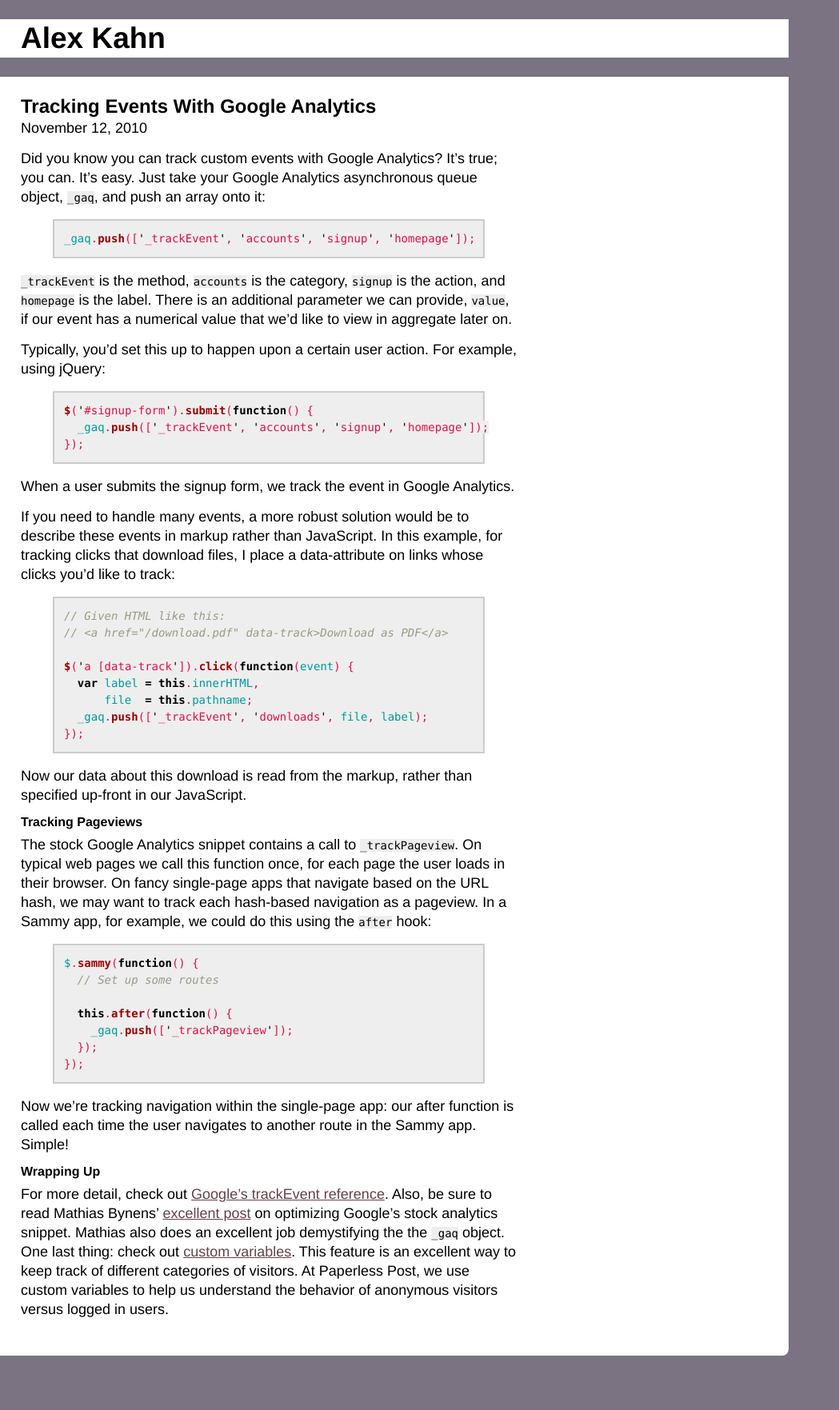
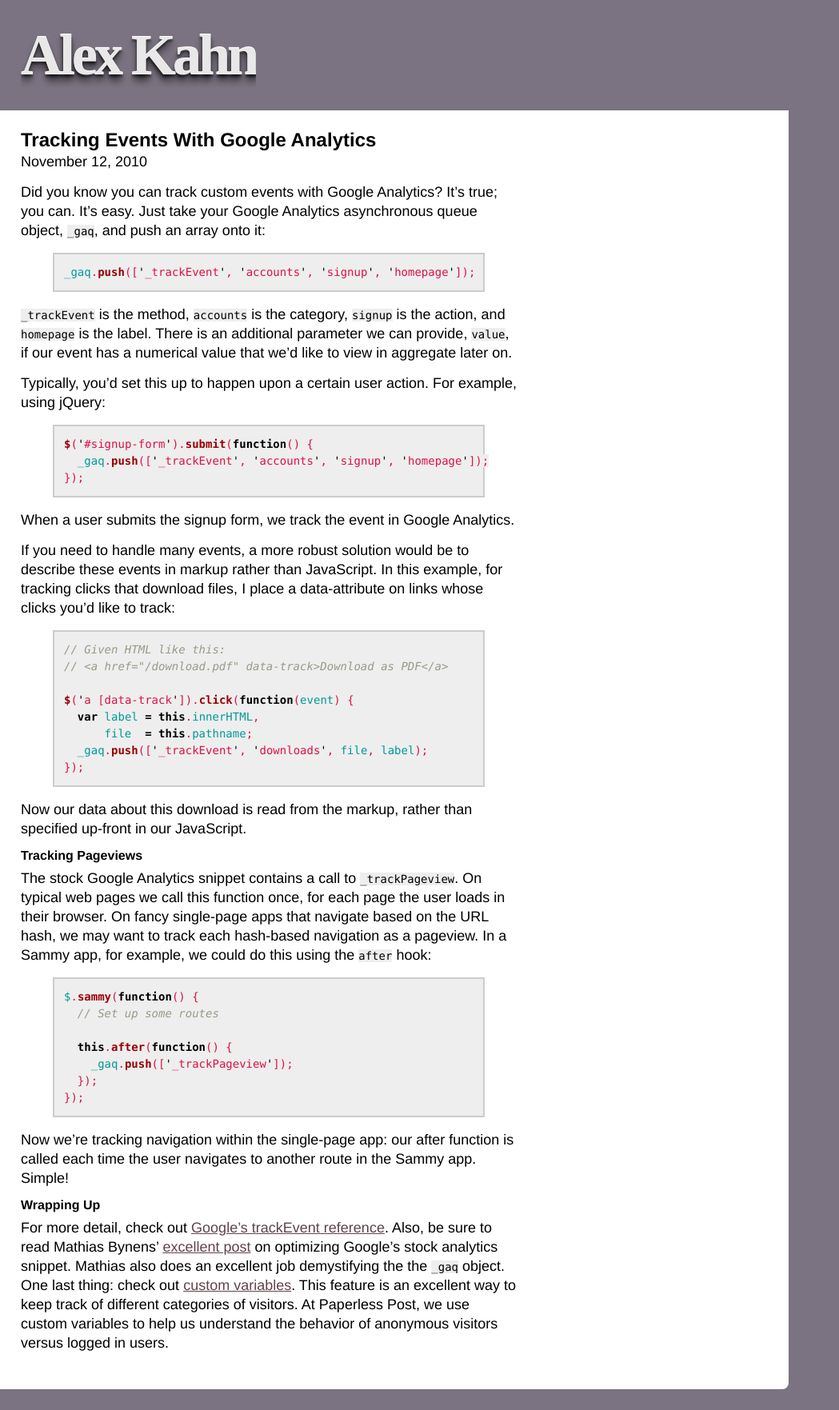
Before and after one commit to akahn/akahn.net, a Jekyll site: the page built from _posts/2010-11-12-tracking-events-with-google-analytics.markdown, in a window 1280 px wide. Shown: the whole page at 80% size, without its empty margins (0-1049 px from the left). Built offline with Jekyll 4.4.1, drawn with Linux system fonts in a browser that asks for light colours; nearby versions of some CDN libraries; some web fonts are replaced; comment, search, counter and statistics services are not loaded; before the commit the page ends 1721 px from its top, so only the background shows below that.

Commit message:
Add some @gf3 styles!!

```diff
--- a/_layouts/master.html
+++ b/_layouts/master.html
@@ -1,6 +1,7 @@
 <!doctype html>
 <html lang="en">
   <head>
+    <link href='http://fonts.googleapis.com/css?family=Sansita+One' rel='stylesheet' type='text/css'>
     <title>Alex Kahn | {{ page.title }}</title>
     <meta charset="utf-8">
     {% if {{page.description}} != null %}
@@ -16,8 +17,8 @@
     <script type="text/javascript" src="http://ajax.googleapis.com/ajax/libs/jquery/1.3.2/jquery.min.js"></script>
   </head>
   <body class="{{ page.home }}">
+    <h1><a href="/">Alex Kahn</a></h1>
     <div id="content">
-      <h1><a href="/">Alex Kahn</a></h1>
       <div id="body">
         {{ content }}
       </div>
--- a/css/styles.css
+++ b/css/styles.css
@@ -51,6 +51,8 @@
   font-size: 37px;
   margin: 24px 0;
   line-height: 48px;
+  background-color: transparent;
+  overflow: visible;
 }
 
 h1 a,
@@ -59,9 +61,19 @@
   text-decoration: none;
 }
 
+h1 a {
+ font-family: 'Sansita One', cursive;
+ font-size: 72px;
+ color: #E8E8E8;
+ text-shadow: 0 -1px 0 white, 0 3px 3px rgba(0, 0, 0, 0.6), 0 6px 6px rgba(0, 0, 0, .4), 0 10px 10px rgba(0, 0, 0, 0.3);
+ -webkit-mask-image: -webkit-linear-gradient(#F7F7F7 50%, #E8E8E8 50%, #E8E8E8);
+ line-height: 90px;
+ letter-spacing: -4px;
+}
+
 h1 a:hover,
 h2 a:hover {
-  text-decoration: underline;
+  text-decoration: none;
 }
 
 h3 {
@@ -113,13 +125,13 @@
 }
 
 h1, div#body {
-  background-color: white;
   padding: 0 0 0 26px;
   float: left;
   width: 960px;
 }
 
 div#body {
+  background-color: white;
   -webkit-border-bottom-right-radius: 8px;
   -moz-border-radius-bottomright: 8px;
   margin-bottom: 26px;
```
